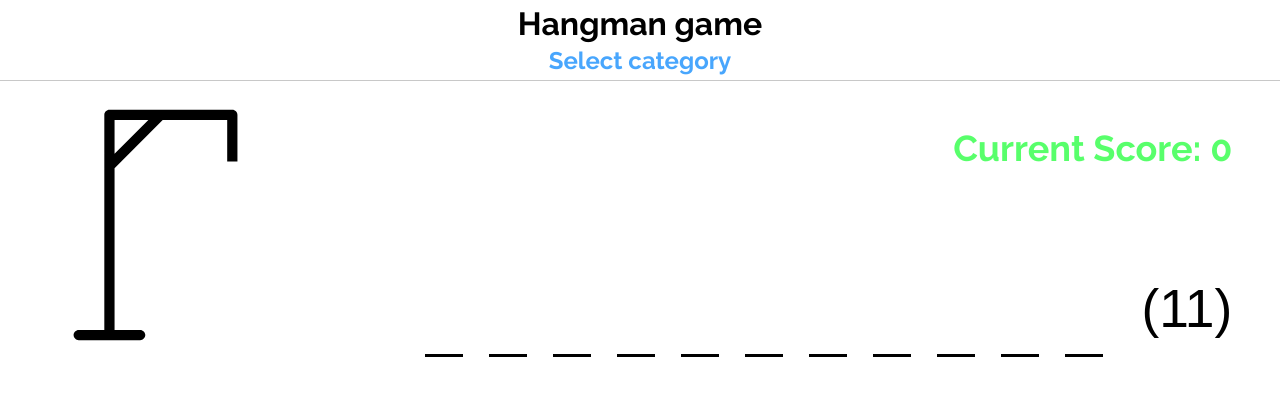
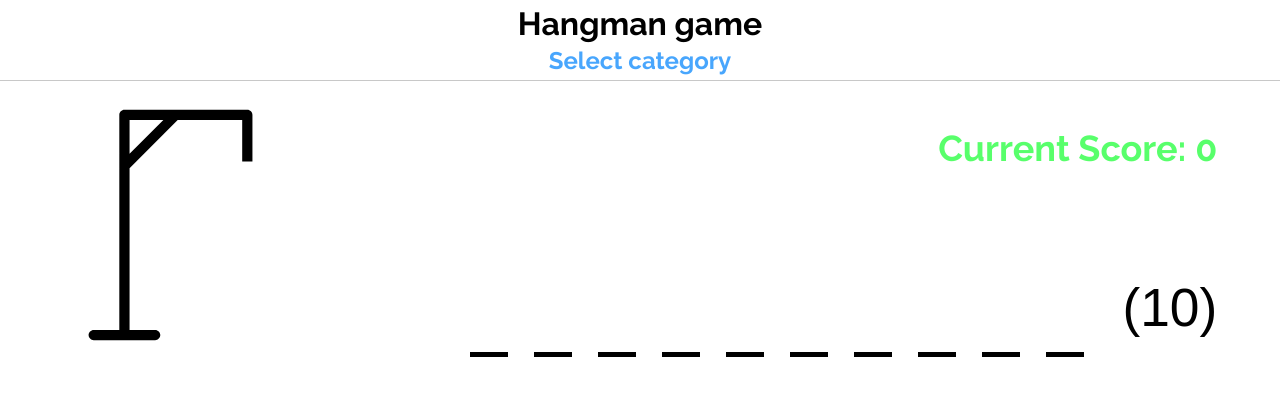
Before and after one commit to FranP-code/Hangman-game-with-React, a React (Create React App) app: page / in a window 1280 px wide. Shown: the top 396 px of the page. Built offline with nearby package versions, Linux system fonts and the light colour scheme; a web font is replaced by a local one.

Commit message:
Game logic done

```diff
--- a/public/css/index.css
+++ b/public/css/index.css
@@ -48,7 +48,7 @@ header h2 {
 .puzzleWord {
   font-family: "Rambla", sans-serif;
   font-weight: 400;
-  font-size: 60pt;
+  font-size: 50pt;
   display: flex;
   align-items: center;
   max-width: 70vw;
@@ -59,7 +59,10 @@ header h2 {
   width: 3vw;
   height: 70pt;
   margin-left: 2vw;
-  border-bottom: 3px solid #000;
+  border-bottom: 5px solid #000;
+  display: flex;
+  justify-content: center;
+  align-items: flex-end;
 }
 .puzzleWord .counter {
   font-size: 40pt;
--- a/public/sass/_puzzleWord.scss
+++ b/public/sass/_puzzleWord.scss
@@ -1,7 +1,7 @@
 .puzzleWord {
     @include bodyFont();
 
-    font-size: 60pt;
+    font-size: 50pt;
 
     display: flex;
     align-items: center;
@@ -16,7 +16,11 @@
         height: 70pt;
         margin-left: 2vw;
 
-        border-bottom: 3px solid #000;
+        border-bottom: 5px solid #000;
+
+        display: flex;
+        justify-content: center;
+        align-items: flex-end;
     }
 
     .counter {
--- a/src/App.js
+++ b/src/App.js
@@ -9,6 +9,8 @@ function App() {
   const [language, setLanguage] = useState('english')
   const [currentScore, setCurrentScore] = useState(0)
 
+  const [hangmanFrame, setHangmanFrame] = useState(0)
+
   return (
    <>
     <Header language={language}/>
@@ -16,12 +18,18 @@ function App() {
     <div className="app">
 
       <div className='column-1'>
-        <Hangman />
+        <Hangman
+          hangmanFrame={hangmanFrame}
+        />
       </div>
 
       <div className='column-2'>
         <CurrentScore currentScore={currentScore} />
-        <PuzzleWord />
+        <PuzzleWord
+
+          hangmanFrame={hangmanFrame}
+          setHangmanFrame={setHangmanFrame}
+        />
 
       </div>
 
--- a/src/components/Hangman/Hangman.jsx
+++ b/src/components/Hangman/Hangman.jsx
@@ -1,13 +1,12 @@
 import React, {useState} from 'react'
 import { images } from './Images'
 
-const Hangman = () => {
+const Hangman = (props) => {
 
-    const [hangmanFrame, setHangmanFrame] = useState(0)
 
     return (
         <div className="hangman">
-            <img src={images[hangmanFrame]} alt="" />
+            <img src={images[props.hangmanFrame]} alt="" />
         </div>
     )
 }
--- a/src/components/PuzzleWord.jsx
+++ b/src/components/PuzzleWord.jsx
@@ -1,14 +1,11 @@
 import React, {useState} from 'react'
+import Register_Input from './Scripts/Register input'
 
-const PuzzleWord = () => {
+const PuzzleWord = ({hangmanFrame, setHangmanFrame}) => {
 
-    const [actualWord, setActualWord] = useState('murcielagos')
-    const [hiddenWord, setHiddenWord] = useState('')
+    const [actualWord, setActualWord] = useState('murcielago')
 
-    console.log(actualWord.length)
-
-    React.useEffect(() => {
-
+    const generatePuzzleWord = () => {
         const puzzleWord = document.getElementById('puzzleWord')
 
         for (let i = 0; i < actualWord.length; i++) {
@@ -26,12 +23,27 @@ const PuzzleWord = () => {
         counter.textContent = '(' + actualWord.length + ')'
 
         puzzleWord.appendChild(counter)
+    }
+
+    React.useEffect(() => {
+
+        generatePuzzleWord()
 
     }, [])
 
+
+
+    React.useEffect(() => {
+
+
+        Register_Input(actualWord, hangmanFrame, setHangmanFrame)
+
+    }, [hangmanFrame])
+
+
     return (
         <div className="puzzleWord" id="puzzleWord">
-            {hiddenWord}
+
         </div>
 
     )
--- /dev/null
+++ b/src/components/Scripts/Register input.js
@@ -0,0 +1,64 @@
+const Register_Input = (actualWord, hangmanFrame, setHangmanFrame) => {
+
+    const alphabet = ["a","b","c","d","e","f","g","h","i","j","k","l","m","n", "ñ","o","p","q","r","s","t","u","v","w","x","y","z"];
+
+    const keyRegister = (event) => {
+
+        const currentKey = event.key.toLowerCase()
+
+        if (hangmanFrame < 6 && alphabet.includes(currentKey) ) {
+
+            actualWord = actualWord.toLowerCase()
+
+            const puzzleWord = document.getElementById('puzzleWord')
+
+            const letters = []
+
+            console.log(event.key)
+
+            if (actualWord.search(currentKey) + 1) {
+
+                for (let i = 0; i < actualWord.length; i++) {
+
+                    if (currentKey === actualWord[i]) {
+                        letters.push(i)
+                    }
+                }
+
+                letters.forEach(letter => {
+
+                    const index = letter
+
+                    if (index === 0) {
+
+                        puzzleWord.children[index].textContent = currentKey.toUpperCase()
+                    }
+
+                    else {
+                        puzzleWord.children[index].textContent = currentKey
+                    }
+
+
+                });
+
+
+            } else {
+
+                const quantity = hangmanFrame + 1
+                setHangmanFrame(quantity)
+
+                removeRegisterInput()
+            }
+
+        }
+    }
+
+    const removeRegisterInput = () => {
+
+        window.removeEventListener('keyup', keyRegister)
+    }
+
+    window.addEventListener('keyup', keyRegister)
+}
+
+export default Register_Input
```
Also changed, not shown: 1 other file (tests, documents, lock files or other folders).
